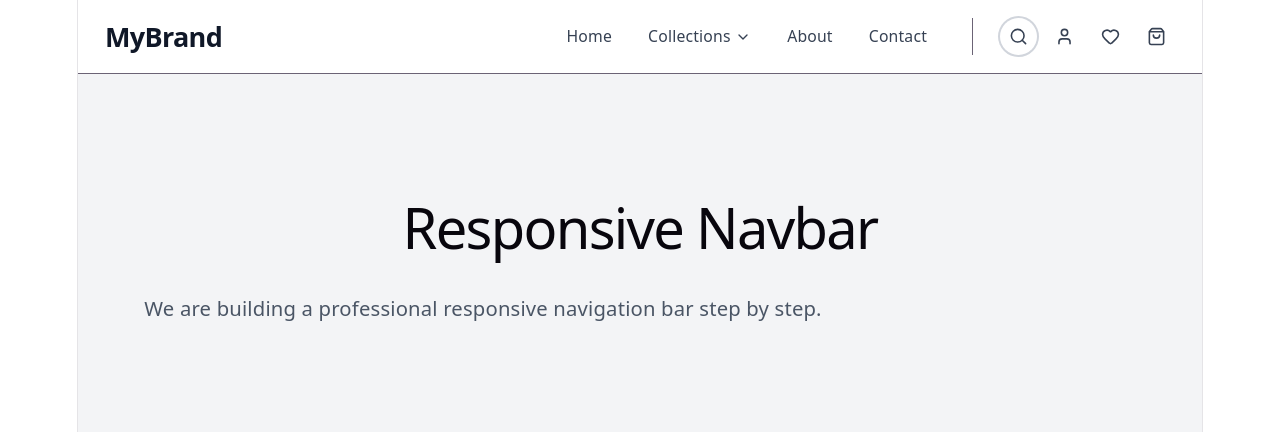
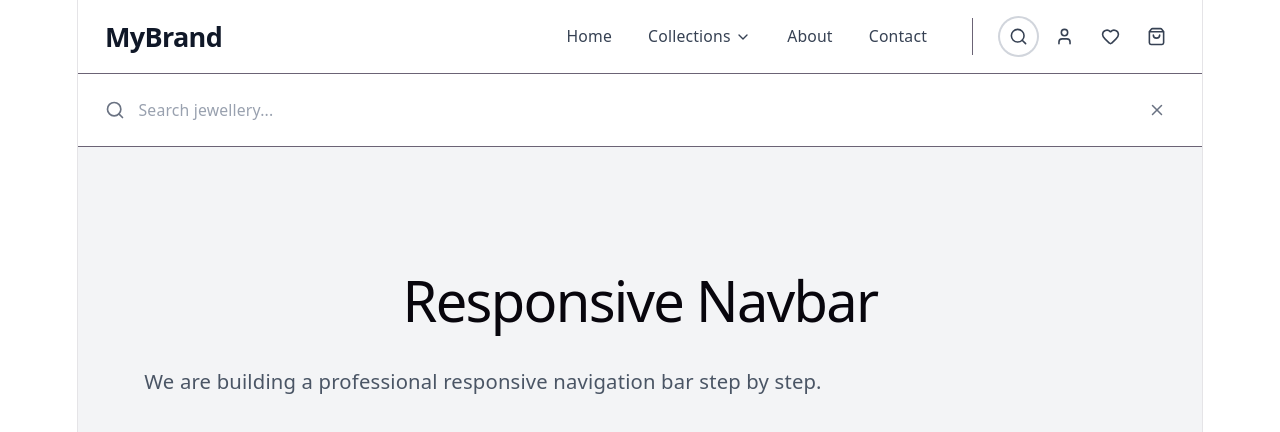
Before and after one commit to pchandramore/React, a React (Vite) app in the folder 02-responsive-navbar/: page / in a window 1280 px wide. Both pictures are taken after a click on the button 1018 px from the left and 36 px from the top of the page. Shown: the top 432 px of the page. Built offline with nearby package versions, Linux system fonts and the light colour scheme.

Commit message:
Add search functionality to navbar

```diff
--- a/02-responsive-navbar/src/components/Navbar.jsx
+++ b/02-responsive-navbar/src/components/Navbar.jsx
@@ -1,4 +1,3 @@
-
 import React, {
   useEffect,
   useRef,
@@ -97,6 +96,21 @@ const Navbar = () => {
 
   /*
   ========================================================
+  SEARCH STATE
+  ========================================================
+
+  isSearchOpen = controls whether search bar is visible.
+
+  searchQuery = stores whatever the user types.
+  */
+
+  const [isSearchOpen, setIsSearchOpen] = useState(false);
+
+  const [searchQuery, setSearchQuery] = useState("");
+
+
+  /*
+  ========================================================
   DESKTOP COLLECTIONS REF
   ========================================================
   */
@@ -108,10 +122,6 @@ const Navbar = () => {
   ========================================================
   CLOSE DESKTOP COLLECTIONS WHEN CLICKING OUTSIDE
   ========================================================
-
-  This only controls the DESKTOP collections menu.
-
-  The mobile menu has its own separate state.
   */
 
   useEffect(() => {
@@ -185,6 +195,34 @@ const Navbar = () => {
   const toggleMobileCollections = () => {
 
     setIsMobileCollectionsOpen((prev) => !prev);
+
+  };
+
+
+  /*
+  ========================================================
+  TOGGLE SEARCH
+  ========================================================
+  */
+
+  const toggleSearch = () => {
+
+    setIsSearchOpen((prev) => !prev);
+
+  };
+
+
+  /*
+  ========================================================
+  CLOSE SEARCH
+  ========================================================
+  */
+
+  const closeSearch = () => {
+
+    setIsSearchOpen(false);
+
+    setSearchQuery("");
 
   };
 
@@ -475,10 +513,13 @@ const Navbar = () => {
             "
           >
 
+
             {/* SEARCH */}
 
             <button
               type="button"
+
+              onClick={toggleSearch}
 
               aria-label="Search"
 
@@ -652,6 +693,117 @@ const Navbar = () => {
 
 
       {/* ==================================================
+          SEARCH BAR
+          ================================================== */}
+
+      <div
+        className={`
+          overflow-hidden
+          border-t
+          bg-white
+
+          transition-all
+          duration-300
+
+          ${
+            isSearchOpen
+              ? "max-h-24 opacity-100"
+              : "max-h-0 opacity-0"
+          }
+        `}
+      >
+
+        <div
+          className="
+            mx-auto
+
+            flex
+            max-w-7xl
+            items-center
+            gap-3
+
+            px-6
+            py-4
+          "
+        >
+
+          {/* SEARCH ICON */}
+
+          <Search
+            size={20}
+
+            className="
+              shrink-0
+              text-gray-500
+            "
+          />
+
+
+          {/* SEARCH INPUT */}
+
+          <input
+            type="text"
+
+            value={searchQuery}
+
+            onChange={(e) =>
+              setSearchQuery(e.target.value)
+            }
+
+            placeholder="Search jewellery..."
+
+            className="
+              w-full
+
+              border-none
+
+              bg-transparent
+
+              text-sm
+              text-gray-900
+
+              outline-none
+
+              placeholder:text-gray-400
+            "
+          />
+
+
+          {/* CLOSE SEARCH */}
+
+          <button
+            type="button"
+
+            onClick={closeSearch}
+
+            aria-label="Close search"
+
+            className="
+              rounded-full
+
+              p-2
+
+              text-gray-500
+
+              transition
+
+              hover:bg-gray-100
+              hover:text-black
+
+              focus:outline-none
+            "
+          >
+
+            <X size={18} />
+
+          </button>
+
+        </div>
+
+      </div>
+
+
+      {/* ==================================================
           MOBILE NAVIGATION
           ================================================== */}
 
@@ -666,7 +818,9 @@ const Navbar = () => {
         <div
           className="
             mx-auto
+
             max-w-7xl
+
             px-6
             py-4
           "
@@ -714,9 +868,7 @@ const Navbar = () => {
             <div className="w-full">
 
 
-              {/* ==================================================
-                  COLLECTIONS BUTTON
-                  ================================================== */}
+              {/* COLLECTIONS BUTTON */}
 
               <button
                 type="button"
@@ -942,22 +1094,25 @@ const Navbar = () => {
             <div
               className="
                 mt-2
+
                 border-t
+
                 pt-2
               "
             >
 
 
-              {/* ==================================================
-                  SEARCH
-                  ================================================== */}
+              {/* SEARCH */}
 
               <button
                 type="button"
 
+                onClick={toggleSearch}
+
                 className="
                   flex
                   w-full
+
                   items-center
                   gap-3
 
@@ -987,9 +1142,7 @@ const Navbar = () => {
               </button>
 
 
-              {/* ==================================================
-                  ACCOUNT
-                  ================================================== */}
+              {/* ACCOUNT */}
 
               <button
                 type="button"
@@ -997,6 +1150,7 @@ const Navbar = () => {
                 className="
                   flex
                   w-full
+
                   items-center
                   gap-3
 
@@ -1026,9 +1180,7 @@ const Navbar = () => {
               </button>
 
 
-              {/* ==================================================
-                  WISHLIST
-                  ================================================== */}
+              {/* WISHLIST */}
 
               <button
                 type="button"
@@ -1036,6 +1188,7 @@ const Navbar = () => {
                 className="
                   flex
                   w-full
+
                   items-center
                   gap-3
 
@@ -1065,9 +1218,7 @@ const Navbar = () => {
               </button>
 
 
-              {/* ==================================================
-                  CART
-                  ================================================== */}
+              {/* CART */}
 
               <button
                 type="button"
@@ -1075,6 +1226,7 @@ const Navbar = () => {
                 className="
                   flex
                   w-full
+
                   items-center
                   gap-3
 
```
